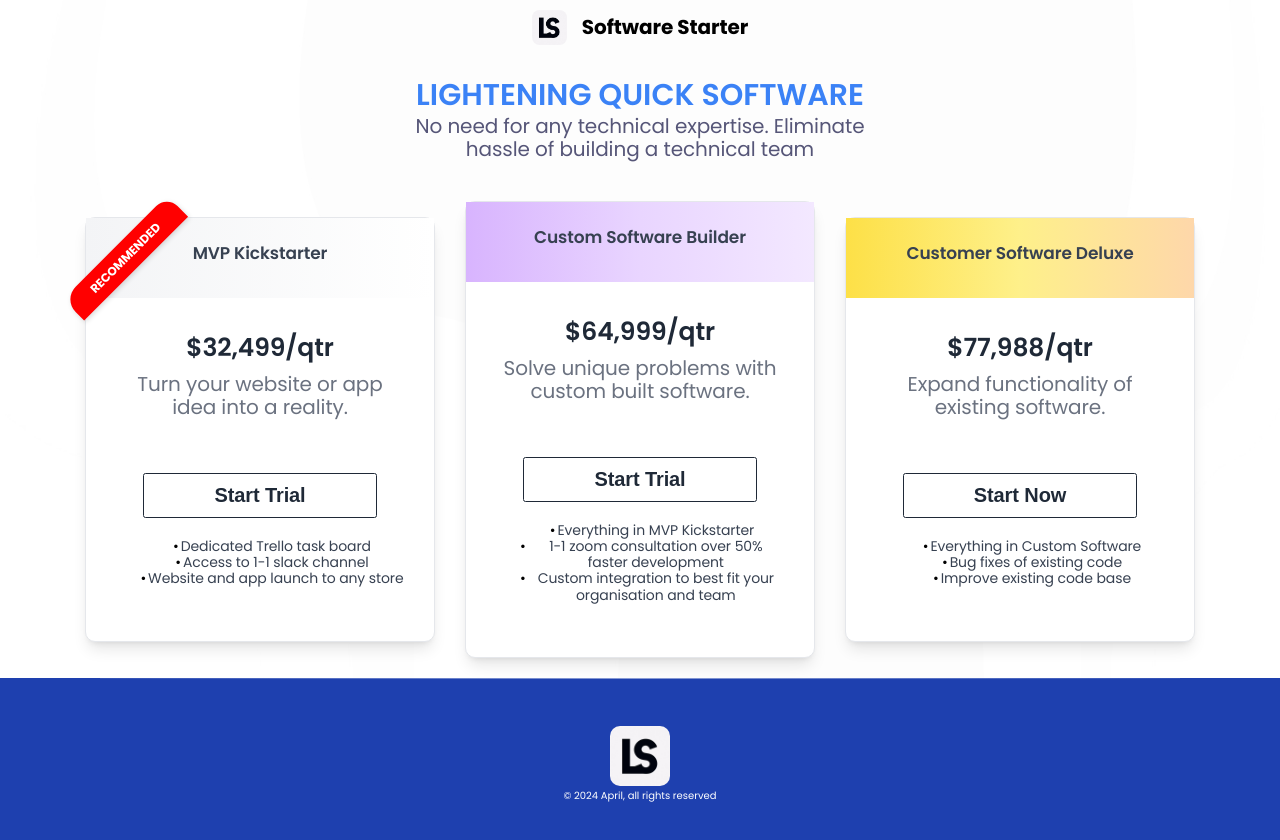
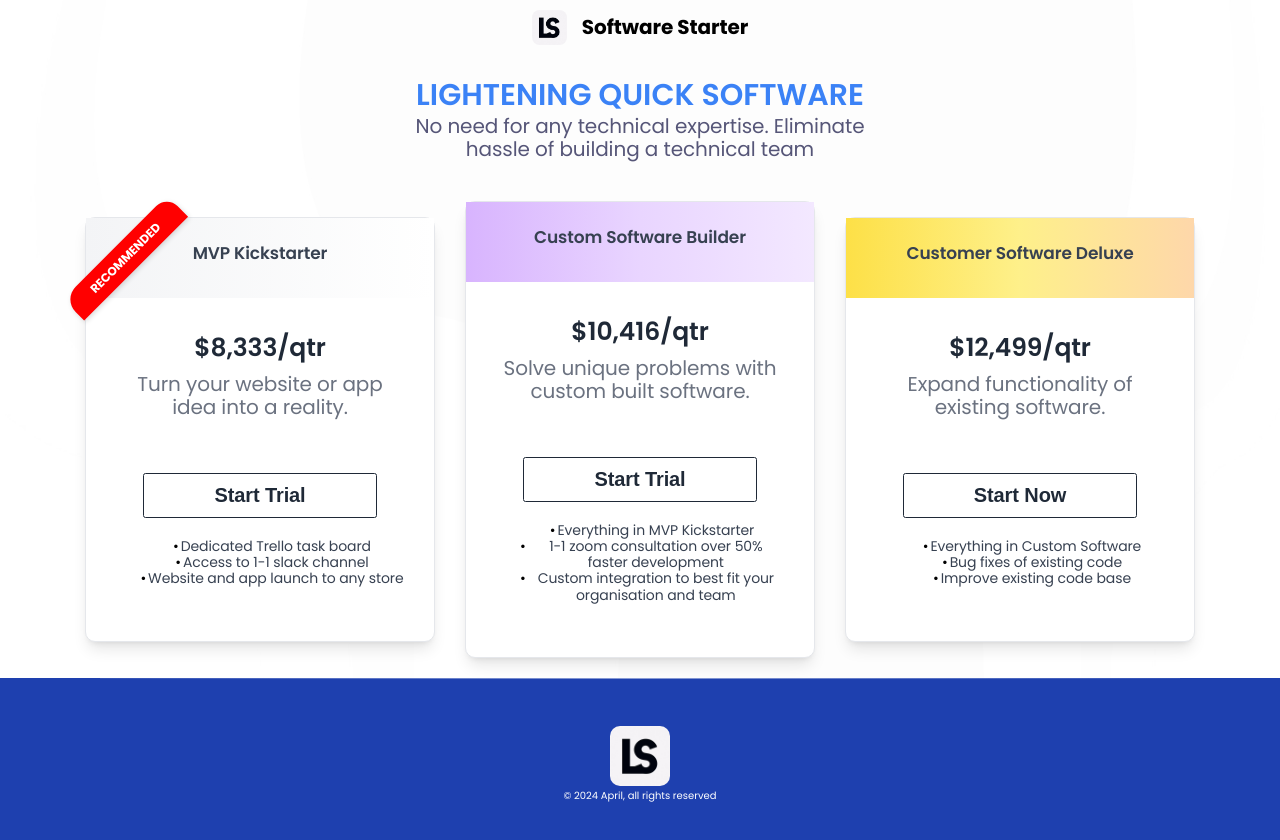
Before and after one commit to beodw/Luminaris-Studio-Website, a React (Create React App) app: page /packages in a window 1280 px wide. Shown: the top 840 px of the page. Built offline with nearby package versions, Linux system fonts and the light colour scheme.

Commit message:
add company name to form. Put pricing into PricingData.js file

```diff
--- /dev/null
+++ b/src/assets/data/PricingData.js
@@ -0,0 +1,38 @@
+const packagesData = [
+    {
+      title: 'MVP Kickstarter',
+      price: '$8,333/qtr',
+      description: 'Turn your website or app idea into a reality.',
+      features: [
+        { label: 'Dedicated Trello task board', included: true },
+        { label: 'Access to 1-1 slack channel', included: false },
+        { label: 'Website and app launch to any store', included: false },
+      ],
+      bannerColor: 'bg-gradient-to-r from-gray-100 to-white',
+    },
+    {
+      title: 'Custom Software Builder',
+      price: '$10,416/qtr',
+      description: 'Solve unique problems with custom built software.',
+      features: [
+        { label: 'Everything in MVP Kickstarter', included: true },
+        { label: '1-1 zoom consultation over 50% faster development', included: true },
+        { label: 'Custom integration to best fit your organisation and team', included: true },
+      ],
+      bannerColor: 'bg-gradient-to-r from-purple-300 via-purple-200 to-purple-100',
+    },
+    {
+      noFreeTrial: true,
+      title: 'Customer Software Deluxe',
+      price: '$12,499/qtr',
+      description: 'Expand functionality of existing software.',
+      features: [
+        { label: 'Everything in Custom Software', included: true },
+        { label: 'Bug fixes of existing code', included: true },
+        { label: 'Improve existing code base', included: true },
+      ],
+      bannerColor: 'bg-gradient-to-r from-yellow-300 via-yellow-200 to-orange-200',
+    },
+  ];
+
+  export default packagesData;
--- a/src/assets/data/Questions.js
+++ b/src/assets/data/Questions.js
@@ -51,22 +51,6 @@ const questions = {
     },
     previous: 24,
   },
-  // 3: {
-  //   question: "What best describes your company size?",
-  //   type: "SingleSelect",
-  //   required: true,
-  //   options: [
-  //     { name: "500+ employees", type: "Mcq", img: CommercialBuilding, id: 1 },
-  //     { name: "20 - 500 employees", type: "Mcq", img: Store, id: 2 },
-  //     { name: "1 - 10 employees", type: "Mcq", img: Startup, id: 3 },
-  //   ],
-  //   next: {
-  //     1: 4,
-  //     2: 4,
-  //     3: 4,
-  //   },
-  //   previous: 2,
-  // },
   4: {
     question: "Describe the software or idea in 3 sentences MAX",
     type: "text",
@@ -80,11 +64,21 @@ const questions = {
     question: "What is your first and last name?",
     type: "text",
     required: true,
-    options: [{ name: "First And Last Name", type: "Mcq", id: 1 }],
+    options: [{ name: "E.g. John Doe", type: "Mcq", id: 1 }],
+    next: {
+      1: 3,
+    },
+    previous: 4,
+  },
+  3: {
+    question: "What is your brand or company name?",
+    type: "text",
+    required: true,
+    options: [{ name: "Brand Name", type: "Mcq", id: 1 }],
     next: {
       1: 22,
     },
-    previous: 4,
+    previous: 5,
   },
   // 6: {
   //   question: "Do you already have a logo or brand images?",
--- a/src/page/OfferCards.jsx
+++ b/src/page/OfferCards.jsx
@@ -2,6 +2,7 @@ import React, { useEffect, useState } from 'react';
 import { useDispatch, useSelector } from 'react-redux';
 import { useNavigate } from 'react-router-dom';
 import { setPackage } from "../redux/slices/formSlice";
+import packagesData from '../assets/data/PricingData';
 
 const PricingCard = ({ title, price, description, features, bannerColor, noFreeTrial, highlight }) => {
   const navigate = useNavigate();
@@ -115,43 +116,6 @@ const OfferCards = () => {
     }
   }, [answers]);
 
-  const plans = [
-    {
-      title: 'MVP Kickstarter',
-      price: '$32,499/qtr',
-      description: 'Turn your website or app idea into a reality.',
-      features: [
-        { label: 'Dedicated Trello task board', included: true },
-        { label: 'Access to 1-1 slack channel', included: false },
-        { label: 'Website and app launch to any store', included: false },
-      ],
-      bannerColor: 'bg-gradient-to-r from-gray-100 to-white',
-    },
-    {
-      title: 'Custom Software Builder',
-      price: '$64,999/qtr',
-      description: 'Solve unique problems with custom built software.',
-      features: [
-        { label: 'Everything in MVP Kickstarter', included: true },
-        { label: '1-1 zoom consultation over 50% faster development', included: true },
-        { label: 'Custom integration to best fit your organisation and team', included: true },
-      ],
-      bannerColor: 'bg-gradient-to-r from-purple-300 via-purple-200 to-purple-100',
-    },
-    {
-      noFreeTrial: true,
-      title: 'Customer Software Deluxe',
-      price: '$77,988/qtr',
-      description: 'Expand functionality of existing software.',
-      features: [
-        { label: 'Everything in Custom Software', included: true },
-        { label: 'Bug fixes of existing code', included: true },
-        { label: 'Improve existing code base', included: true },
-      ],
-      bannerColor: 'bg-gradient-to-r from-yellow-300 via-yellow-200 to-orange-200',
-    },
-  ];
-
   return (
     <div className='flex flex-col items-center justify-center 2xl:justify-start 2xl:h-full 2xl:mt-4'>
       <h1 className='font-poppins text-center text-blue-500 text-lg  text-wrap w-[250px] md:w-[500px] md:text-2xl'>
@@ -161,7 +125,7 @@ const OfferCards = () => {
         No need for any technical expertise. Eliminate hassle of building a technical team
       </h12>
       <div className=" mb-4 font-poppins flex flex-col w-full md:flex-row justify-center items-center space-y-6 md:space-y-0 md:space-x-6 mt-12">
-        {plans.map((plan, index) => (
+        {packagesData.map((plan, index) => (
           <PricingCard
             key={index}
             {...plan}
```
Also changed, not shown: 6 other files (tests, documents, lock files or other folders).
